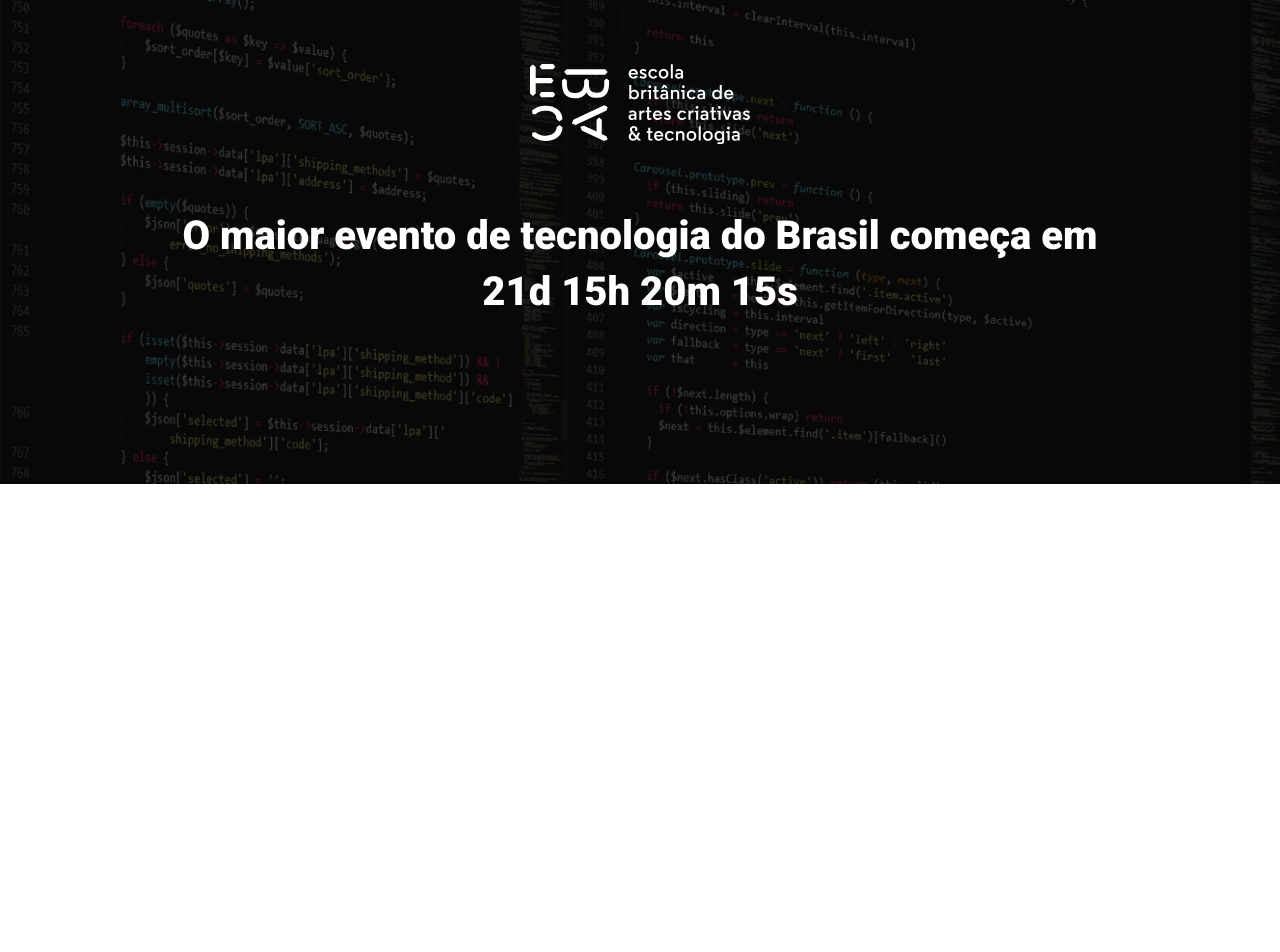
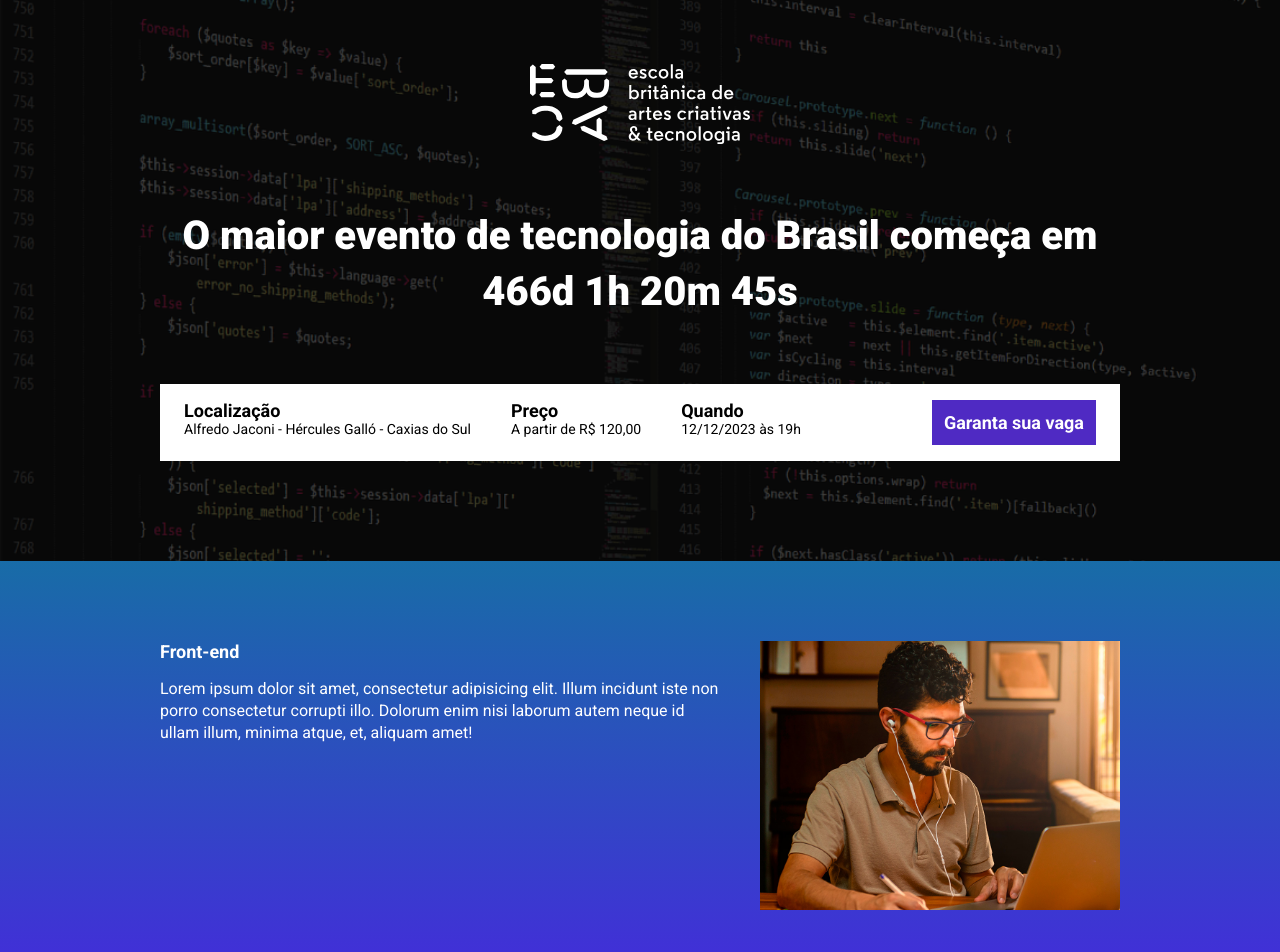
Before and after one commit to matheuspavanelo/ebac_tech_talks, a website built with Parcel: page src/index.html in a window 1280 px wide. Shown: the top 952 px of the page. Before the commit the page ends 800 px from the top, so only its background shows below. Built offline with nearby package versions, Linux system fonts and the light colour scheme.

Commit message:
criando a contagem regressiva

```diff
--- a/package.json
+++ b/package.json
@@ -2,9 +2,9 @@
   "name": "ebac_talks",
   "version": "1.0.0",
   "description": "",
-  "main": "index.js",
   "scripts": {
     "dev": "parcel src/index.html src/styles/main.scss src/scripts/main.js",
+    "build": "parcel build src/index.html",
     "test": "echo \"Error: no test specified\" && exit 1"
   },
   "keywords": [],
--- a/src/index.html
+++ b/src/index.html
@@ -8,17 +8,83 @@
     <link rel="preconnect" href="https://fonts.gstatic.com" crossorigin>
     <link href="https://fonts.googleapis.com/css2?family=Roboto:wght@400;700;900&display=swap" rel="stylesheet">
     <link rel="stylesheet" href="styles/main.scss">
+    <link rel="stylesheet" href="https://unpkg.com/aos@next/dist/aos.css" />
 </head>
 <body>
     <header class="hero">
         <div class="container">
             <img class="hero__logo" src="./images/ebac_logo.svg" alt="ebac">
             <p class="hero__text">
-                O maior evento de tecnologia do Brasil começa em 21d 15h 20m 15s
+                O maior evento de tecnologia do Brasil começa em <span id="contador"></span>
             </p>
+            <div class="infos-bar">
+                <ul class="infos-bar__infos">
+                    <li class="infos-bar__infos__item">
+                        <b>Localização</b>
+                        Alfredo Jaconi - Hércules Galló - Caxias do Sul
+                    </li>
+                    <li class="infos-bar__infos__item">
+                        <b>Preço</b>
+                        A partir de R$ 120,00
+                    </li>
+                    <li class="infos-bar__infos__item">
+                        <b>Quando</b>
+                        12/12/2023 às 19h
+                    </li>
+                </ul>
+                <a href="" class="button button--primary">
+                    Garanta sua vaga
+                </a>
+            </div>
         </div>
     </header>
 
+    <section class="event event--frontend">
+        <div class="container" data-aos="fade-right">
+            <div class="event__details">
+                <h2 class="event__details__title">Front-end</h2>
+                <p class="event__details__description">
+                    Lorem ipsum dolor sit amet, consectetur adipisicing elit. Illum incidunt iste non porro consectetur corrupti illo. Dolorum enim nisi laborum autem neque id ullam illum, minima atque, et, aliquam amet!
+                </p>
+            </div>
+            <img class="event__image" src="./images/frontend.png" alt="">
+        </div>
+    </section>
+    <section class="event event--ui-ux event--image-left">
+        <div class="container" data-aos="fade-left">
+            <div class="event__details">
+                <h2 class="event__details__title">UI/UX</h2>
+                <p class="event__details__description">
+                    Lorem ipsum dolor sit amet, consectetur adipisicing elit. Illum incidunt iste non porro consectetur corrupti illo. Dolorum enim nisi laborum autem neque id ullam illum, minima atque, et, aliquam amet!
+                </p>
+            </div>
+            <img class="event__image" src="./images/frontend.png" alt="">
+        </div>
+    </section>
+    <section class="event event--data-science">
+        <div class="container" data-aos="fade-right">
+            <div class="event__details">
+                <h2 class="event__details__title">Data Science</h2>
+                <p class="event__details__description">
+                    Lorem ipsum dolor sit amet, consectetur adipisicing elit. Illum incidunt iste non porro consectetur corrupti illo. Dolorum enim nisi laborum autem neque id ullam illum, minima atque, et, aliquam amet!
+                </p>
+            </div>
+            <img class="event__image" src="./images/frontend.png" alt="">
+        </div>
+    </section>
+    <section class="event event--backend event--image-left">
+        <div class="container" data-aos="fade-left">
+            <div class="event__details">
+                <h2 class="event__details__title">Backend</h2>
+                <p class="event__details__description">
+                    Lorem ipsum dolor sit amet, consectetur adipisicing elit. Illum incidunt iste non porro consectetur corrupti illo. Dolorum enim nisi laborum autem neque id ullam illum, minima atque, et, aliquam amet!
+                </p>
+            </div>
+            <img class="event__image" src="./images/frontend.png" alt="">
+        </div>
+    </section>
+
+    <script src="https://unpkg.com/aos@next/dist/aos.js"></script>
     <script src="scripts/main.js"></script>
 </body>
 </html>
--- a/src/scripts/main.js
+++ b/src/scripts/main.js
@@ -0,0 +1,27 @@
+AOS.init();
+
+const dataDoEvento = new Date("Dec 12, 2024 19:00:00");
+const timeStampDoEvento = dataDoEvento.getTime();
+
+const contaAsHoras = setInterval(function() {
+    const agora = new Date();
+    const timeStampAtual = agora.getTime();
+
+    const distanciaAteOEvento = timeStampDoEvento - timeStampAtual;
+
+    const diaEmMs = 1000 * 60 * 60 * 24;
+    const horaEmMs = 1000 * 60 * 60;
+    const minutoEmMs = 1000 * 60;
+
+    const diasAteOEvento = Math.floor(distanciaAteOEvento / diaEmMs);
+    const horasAteOEvento = Math.floor((distanciaAteOEvento % diaEmMs) / horaEmMs);
+    const minutosAteOEvento = Math.floor((distanciaAteOEvento % horaEmMs) / minutoEmMs);
+    const segundosAteOEvento = Math.floor((distanciaAteOEvento % minutoEmMs) / 1000);
+
+    document.getElementById('contador').innerHTML = `${diasAteOEvento}d ${horasAteOEvento}h ${minutosAteOEvento}m ${segundosAteOEvento}s`;
+
+    if (distanciaAteOEvento < 0) {
+        clearInterval(contaAsHoras);
+        document.getElementById('contador').innerHTML = 'Evento expirado!'
+    }
+}, 1000);
--- /dev/null
+++ b/src/styles/_event.scss
@@ -0,0 +1,64 @@
+@use 'variables';
+
+.event {
+    padding: 80px 0;
+
+    &--frontend {
+        background-image: linear-gradient(variables.$blue1, variables.$blue2);
+    }
+
+    &--ui-ux {
+        background-image: linear-gradient(variables.$blue2, variables.$pink);
+    }
+
+    &--data-science {
+        background-image: linear-gradient(variables.$pink, variables.$yellow);
+    }
+
+    &--backend {
+        background-image: linear-gradient(variables.$yellow, variables.$pink);
+    }
+
+    &--image-left {
+        .container {
+            flex-direction: row-reverse;
+        }
+    }
+
+    .container {
+        gap: 40px;
+        display: flex;
+    }
+
+    &__image {
+        max-width: 360px;
+    }
+
+    &__details {
+        &__title {
+            font-size: 18px;
+            font-weight: bold;
+            margin-bottom: 16px;
+        }
+
+        &__description {
+            font-size: 16px;
+            line-height: 22px;
+        }
+    }
+
+    @media (max-width: 640px) {
+        .container {
+            display: block;
+        }
+
+        &__image {
+            width: 100%;
+        }
+
+        &__details {
+            margin-right: 0px;
+            margin-bottom: 16px;
+        }
+    }
+}
--- a/src/styles/_hero.scss
+++ b/src/styles/_hero.scss
@@ -1,3 +1,5 @@
+@use 'variables';
+
 .hero {
     padding-top: 64px;
     padding-bottom: 100px;
@@ -16,7 +18,7 @@
         left: 0;
         width: 100%;
         height: 100%;
-        background-color: black;
+        background-color: variables.$secondaryTextColor;
         content: '';
         opacity: .7;
     }
--- /dev/null
+++ b/src/styles/_variables.scss
@@ -0,0 +1,8 @@
+$textColor: #fff;
+$secondaryTextColor: #000;
+
+$blue1: #186CA7;
+$blue2: #442BDB;
+$pink: #892238;
+$yellow: #9C791D;
+$purple: #4F2AC3;
--- /dev/null
+++ b/src/styles/components/_buttons.scss
@@ -0,0 +1,25 @@
+@use '../variables';
+
+.button {
+    padding: 12px;
+    font-size: 18px;
+    font-weight: bold;
+    text-decoration: none;
+    text-align: center;
+    white-space: nowrap;
+
+    &--primary {
+        color: white;
+        background-color: variables.$purple;
+    }
+
+    @media (max-width: 640px) {
+        display: block;
+        width: 100%;
+    }
+
+    @media (max-width: 1024px) {
+        display: flex;
+        align-items: center;
+    }
+}
--- /dev/null
+++ b/src/styles/components/_infos_bar.scss
@@ -0,0 +1,42 @@
+@use '../variables';
+
+.infos-bar {
+    padding: 16px 24px;
+    background-color: variables.$textColor;
+    display: flex;
+    justify-content: space-between;
+
+    &__infos {
+        display: flex;
+        gap: 40px;
+
+        &__item {
+            font-size: 14px;
+            color: variables.$secondaryTextColor;
+
+            b {
+                color: variables.$secondaryTextColor;
+                font-size: 18px;
+                display: block;
+            }
+        }
+    }
+
+    @media (max-width: 640px) {
+        display: block;
+
+        &__infos {
+            display: block;
+
+            &__item {
+                margin-bottom: 24px;
+            }
+        }
+    }
+
+    @media (max-width: 1024px) {
+        &__infos {
+            gap: 16px;
+        }
+    }
+}
--- a/src/styles/main.scss
+++ b/src/styles/main.scss
@@ -1,11 +1,16 @@
 @use 'hero';
+@use 'components/infos_bar';
+@use 'components/buttons';
+@use 'event';
+@use 'variables';
 
 * {
     margin: 0;
     padding: 0;
     box-sizing: border-box;
     font-family: Roboto, sans-serif;
-    color: white;
+    color: variables.$textColor;
+    list-style: none;
 }
 
 .container {
```
